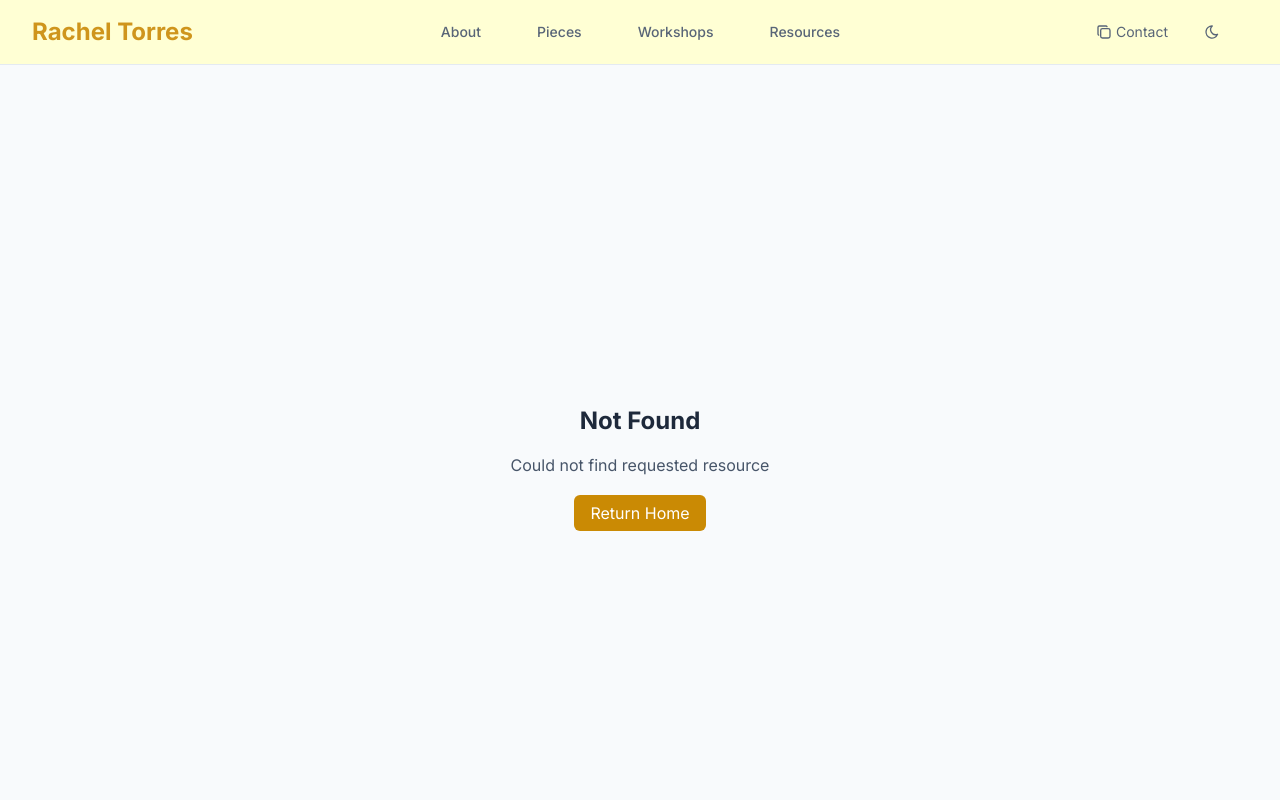
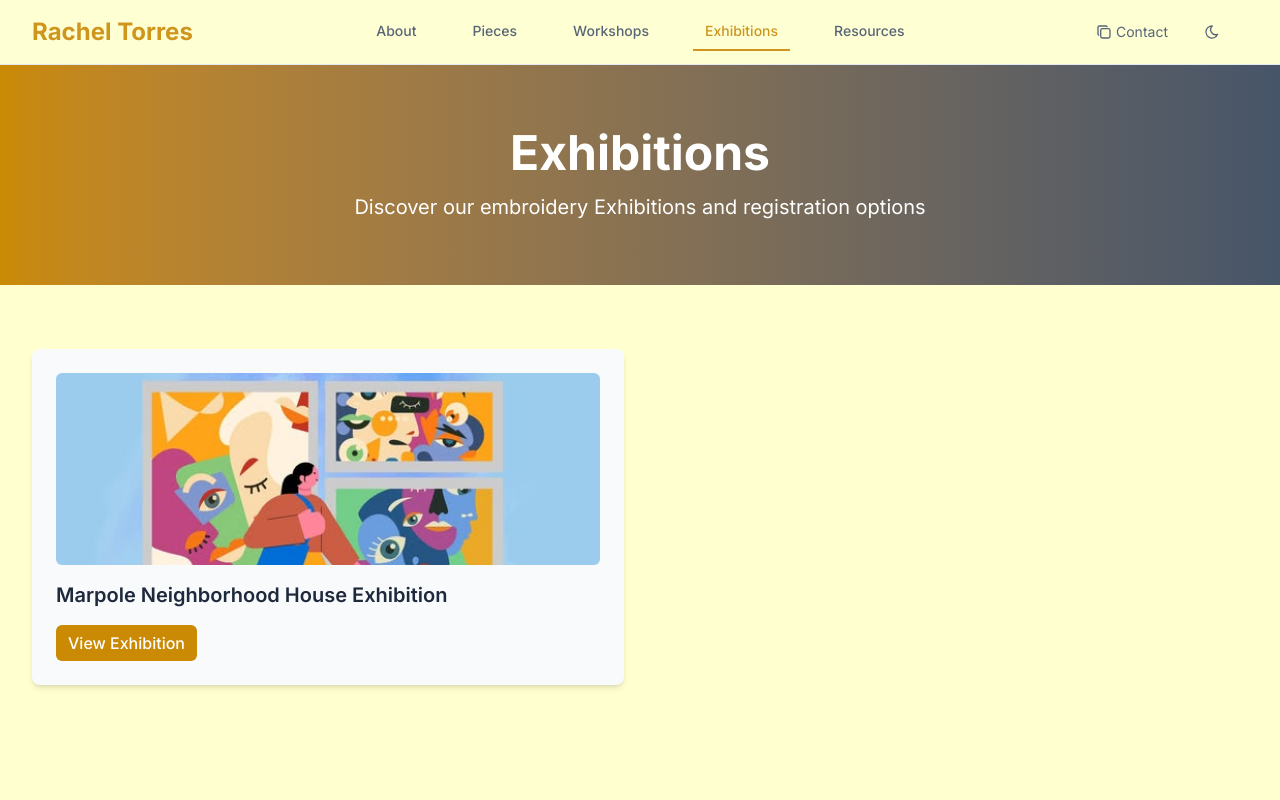
Before and after one commit to pepcmarques/embroidery, a Next.js app in the folder apps/frontend/: page /exhibitions in a window 1280 px wide. Before the commit this address had no page. Shown: the top 800 px of the page. Built offline with nearby package versions, Linux system fonts and the light colour scheme.

Commit message:
exhibitions

```diff
--- /dev/null
+++ b/apps/frontend/src/app/exhibitions/page.tsx
@@ -0,0 +1,98 @@
+import Link from 'next/link';
+import Image from 'next/image';
+import ExhibitionsData from '../../data/exhibitions.json';
+
+interface ExhibitionData {
+  id: number;
+  type: string;
+  name: string;
+  image?: string;
+  message: string | string[];
+  url?: string;
+  data?: string;
+}
+
+export default function ExhibitionsPage() {
+  const getExhibitionPhotoId = (Exhibition: ExhibitionData): string => {
+    if (Exhibition.data) {
+      // Extract the exhibition slug from paths like "exhibitions/mnh/mnh.json" or "mnh/mhn.json".
+      const parts = Exhibition.data.split('/').filter(Boolean);
+      return parts.length >= 2 ? parts[parts.length - 2] : parts[0];
+    }
+    return 'mnh'; // Default fallback
+  };
+
+  return (
+    <div className="min-h-screen bg-embroidery-surface">
+      {/* Header Section */}
+      <div className="bg-gradient-to-r from-embroidery-primary to-embroidery-secondary text-white">
+        <div className="max-w-7xl mx-auto px-4 sm:px-6 lg:px-8 py-16">
+          <div className="text-center">
+            <h1 className="text-4xl md:text-5xl font-bold mb-4">Exhibitions</h1>
+            <p className="text-xl">
+              Discover our embroidery Exhibitions and registration options
+            </p>
+          </div>
+        </div>
+      </div>
+
+      {/* Exhibitions Cards */}
+      <div className="max-w-7xl mx-auto px-4 sm:px-6 lg:px-8 py-16">
+        <div className="grid grid-cols-1 md:grid-cols-2 gap-8">
+          {ExhibitionsData.exhibitions.map((Exhibition, index) => (
+            <div
+              key={Exhibition.id || index}
+              className={`bg-embroidery-background rounded-lg shadow-md p-6 hover:shadow-lg transition-shadow ${
+                Exhibition.image ? 'h-auto' : 'min-h-64 relative'
+              }`}
+            >
+              {Exhibition.image && (
+                <div className="mb-4">
+                  <Image
+                    src={Exhibition.image}
+                    alt={Exhibition.name}
+                    width={400}
+                    height={300}
+                    className="w-full h-48 object-cover rounded-md"
+                  />
+                </div>
+              )}
+              <h3
+                className={`font-semibold text-embroidery-neutral mb-4 ${
+                  Exhibition.image ? 'text-xl' : 'text-2xl'
+                }`}
+              >
+                {Exhibition.name}
+              </h3>
+              <div
+                className={`text-embroidery-secondary ${
+                  Exhibition.image ? 'mb-4' : 'mb-4'
+                }`}
+              >
+                {Array.isArray(Exhibition.message)
+                  ? Exhibition.message.map((line, idx) => (
+                      <div key={idx} className="mb-2">
+                        {line.includes('<') ? (
+                          <span dangerouslySetInnerHTML={{ __html: line }} />
+                        ) : (
+                          line
+                        )}
+                      </div>
+                    ))
+                  : Exhibition.message}
+              </div>
+              <Link
+                href={`/exhibitions/photos/${getExhibitionPhotoId(Exhibition)}`}
+                className={`inline-block bg-embroidery-primary text-white px-3 py-1.5 rounded-md font-medium hover:bg-embroidery-primary/90 transition-colors ${
+                  Exhibition.image ? '' : 'absolute bottom-5 left-5'
+                }`}
+              >
+                View Exhibition
+              </Link>
+            </div>
+          ))}
+        </div>
+      </div>
+    </div>
+  );
+}
--- /dev/null
+++ b/apps/frontend/src/app/exhibitions/photos/[exhibitionId]/page.tsx
@@ -0,0 +1,51 @@
+'use client';
+
+import { useParams } from 'next/navigation';
+import { WorkshopGrid } from '../../../../components/WorkshopGrid';
+import { useState, useEffect } from 'react';
+
+const workshopDetails: Record<string, { title: string; dataPath: string }> = {
+  mnh: {
+    title: 'Marpole Neighbourhood House',
+    dataPath: 'exhibitions/mnh/mnh.json',
+  }
+};
+
+export default function PhotosPage() {
+  const params = useParams();
+  const exhibitionId = params.exhibitionId as string;
+  const workshop = workshopDetails[exhibitionId];
+
+  if (!workshop) {
+    return (
+      <div className="min-h-screen bg-embroidery-surface flex items-center justify-center">
+        <div className="text-center">
+          <h1 className="text-2xl font-bold text-embroidery-neutral mb-4">
+            Workshop not found
+          </h1>
+          <p className="text-embroidery-secondary">
+            The workshop you're looking for doesn't exist.
+          </p>
+        </div>
+      </div>
+    );
+  }
+
+  return (
+    <div className="min-h-screen bg-embroidery-surface">
+      {/* Header Section */}
+      <div className="bg-gradient-to-r from-embroidery-primary to-embroidery-secondary text-white">
+        <div className="max-w-7xl mx-auto px-4 sm:px-6 lg:px-8 py-16">
+          <div className="text-center">
+            <h1 className="text-4xl md:text-5xl font-bold mb-4">
+              {workshop.title}
+            </h1>
+          </div>
+        </div>
+      </div>
+
+      {/* Workshops Grid */}
+      <WorkshopGrid dataPath={workshop.dataPath} />
+    </div>
+  );
+}
--- a/apps/frontend/src/components/HeaderMenu.tsx
+++ b/apps/frontend/src/components/HeaderMenu.tsx
@@ -12,6 +12,7 @@ const menuItems = [
   { href: '/about', label: 'About' },
   { href: '/', label: 'Pieces' },
   { href: '/workshops', label: 'Workshops' },
+  { href: '/exhibitions', label: 'Exhibitions' },
   { href: '/resources', label: 'Resources' },
 ];
 
--- /dev/null
+++ b/apps/frontend/src/data/exhibitions.json
@@ -0,0 +1,12 @@
+{
+  "exhibitions": [
+    {
+      "id": 1,
+      "type": "exhibition",
+      "name": "Marpole Neighborhood House Exhibition",
+      "image": "/images/exhibitions/mnh/cartaz.png",
+      "message": "",
+      "data": "exhibitions/mnh/mnh.json"
+    }
+  ]
+}
--- /dev/null
+++ b/apps/frontend/src/data/exhibitions/mnh/mnh.json
@@ -0,0 +1,10 @@
+[
+  {
+    "id": "1",
+    "image": "/images/exhibitions/mnh/cartaz.png"
+  },
+  {
+    "id": "2",
+    "image": "/images/exhibitions/mnh/IMG_5338.jpg"
+  }
+]
--- a/apps/frontend/src/data/workshops.json
+++ b/apps/frontend/src/data/workshops.json
@@ -17,7 +17,7 @@
       "name": "Marpole Neighborhood House",
       "image": "/images/workshops/mnh/IMG_5056.jpg",
       "message": "",
-      "data": "mnh/mhn.json"
+      "data": "mnh/mnh.json"
     },
     {
       "id": 2,
```
Also changed, not shown: apps/frontend/public/images/exhibitions/mnh/IMG_5338.jpg (added), apps/frontend/public/images/exhibitions/mnh/cartaz.png (added), apps/frontend/src/data/mnh/mnh.json (renamed from apps/frontend/src/data/mnh/mhn.json).
